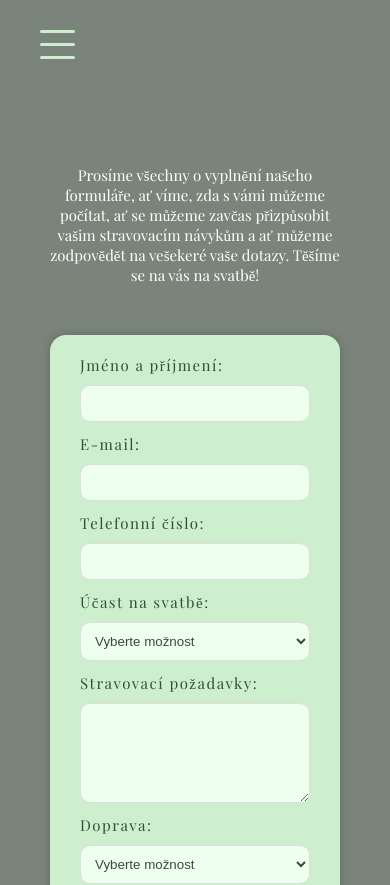
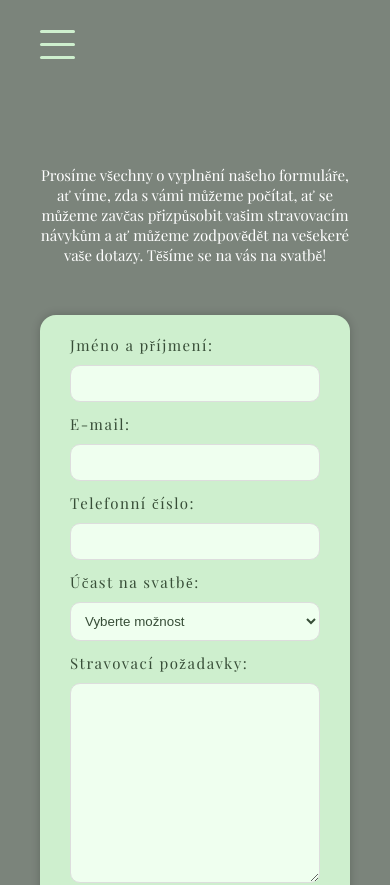
Before and after one commit to terichudejova/wedding, a React (Vite) app: page /wedding/contact in a window 390 px wide. Shown: the top 885 px of the page. Built offline with nearby package versions, Linux system fonts and the light colour scheme; a web font is replaced by a local one.

Commit message:
make textAreas taller at smaller width in formular component, make left and right padding smaller at contact page at smaller widths, make p in contact wider at smaller widths

```diff
--- a/src/App.css
+++ b/src/App.css
@@ -39,6 +39,6 @@ body, html {
   font-family: var(--main-font);
   background-color: var(--second-color);
   overflow-x: hidden;
-  text-size-adjust: 100%;
-  -webkit-text-size-adjust: 100%;
+  text-size-adjust: none;
+  -webkit-text-size-adjust: none;
 }
--- a/src/FormularComponent.css
+++ b/src/FormularComponent.css
@@ -133,6 +133,10 @@
     .formularObject {
       width: 40rem;
     }
+
+    .textArea {
+      min-height: 200px;
+    }
   }
 
   @media only screen and (max-width: 500px) {
--- a/src/index.css
+++ b/src/index.css
@@ -1290,6 +1290,7 @@ footer a:hover {
   /* KONTAKT */
   .contact p {
     font-size: var(--size-s2);
+    width: 90%;
   }
 
   .contact.innerBox {
@@ -1447,6 +1448,11 @@ footer a:hover {
     font-size: var(--size-s);
     width: 100%;
   }
+
+  .contact.innerBox {
+    padding-left: var(--space-m);
+    padding-right: var(--space-m);
+  }
 }
 
 @media only screen and (max-width: 330px) {
```
